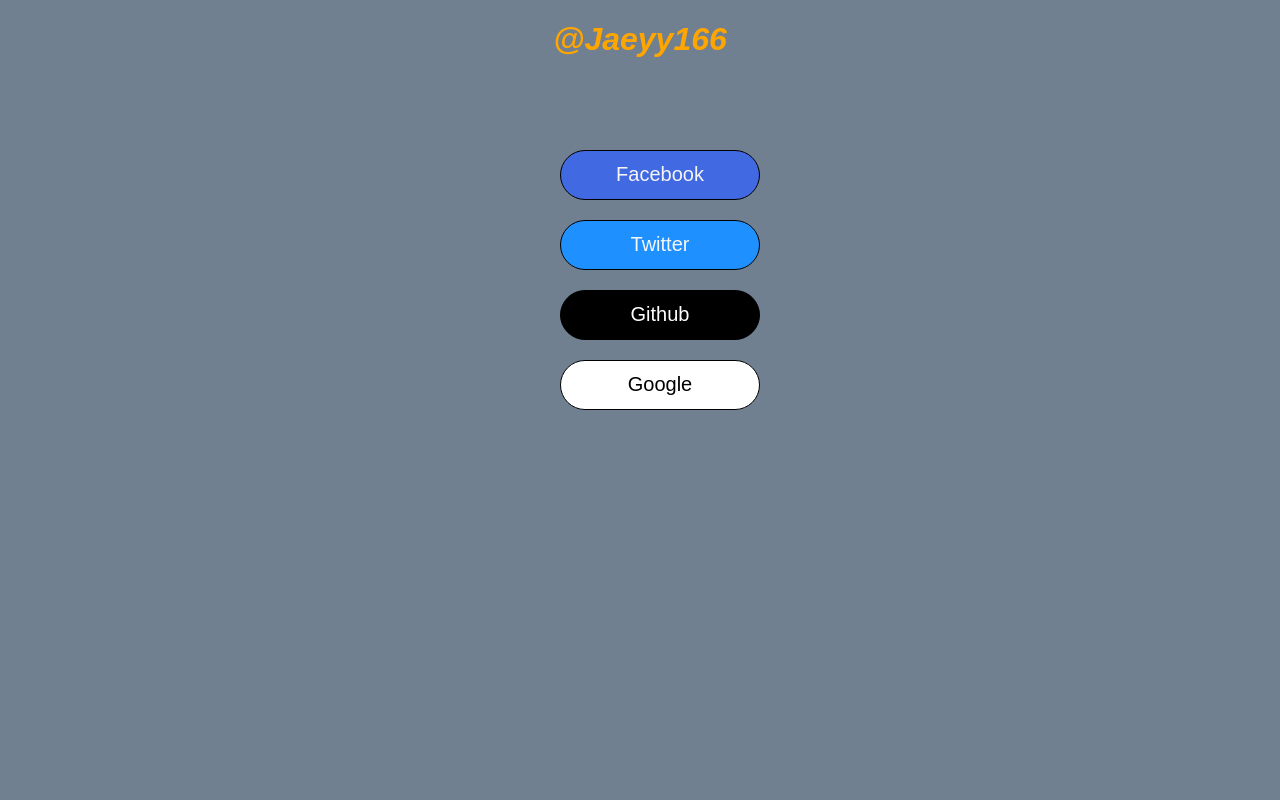
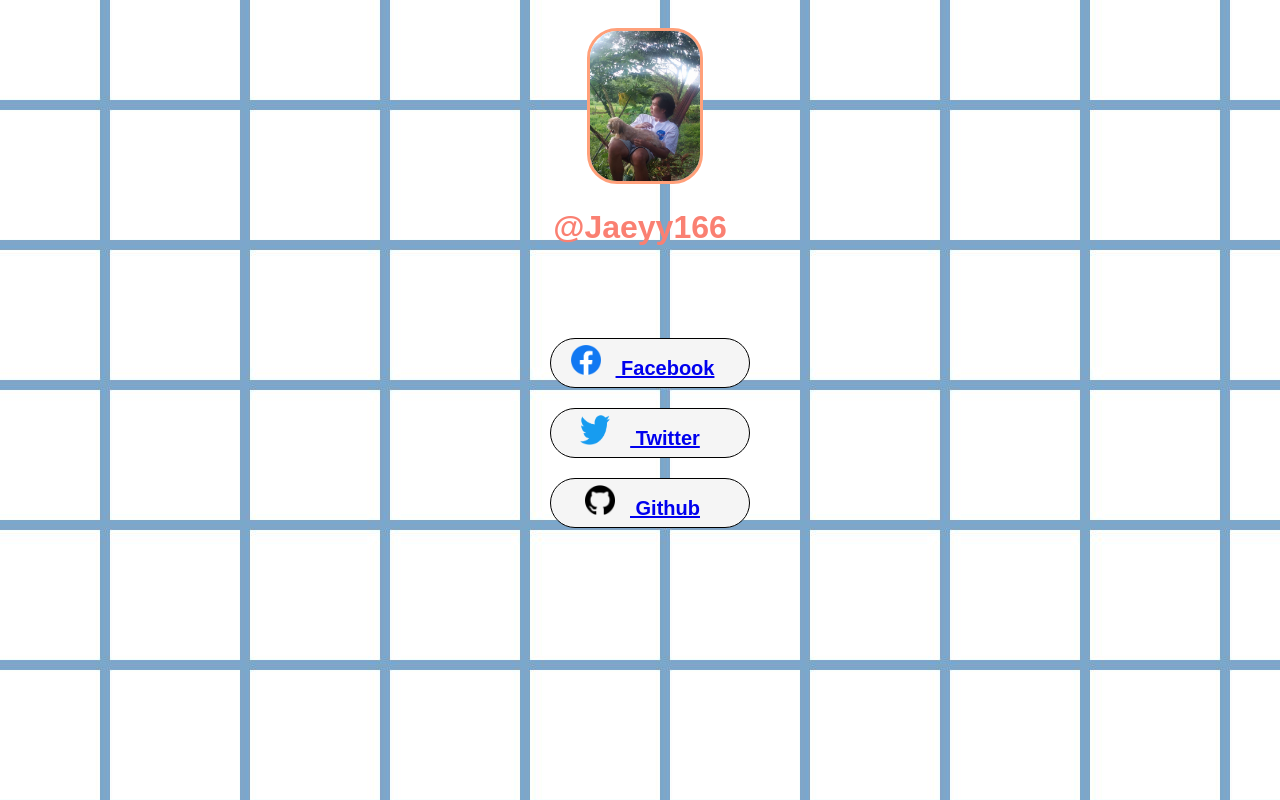
Before and after one commit to Jaeyy166/Jaey-LinkTree, a plain HTML site: page index.html in a window 1280 px wide. Drawn offline with Linux system fonts and the light colour scheme.

Commit message:
Complete html and css

```diff
--- a/index.html
+++ b/index.html
@@ -12,6 +12,7 @@
   <main>
     <div>
       <!-- insert picture here -->
+      <img src="/received_3335863343357123.jpeg" id="image">
       <h1>
         @Jaeyy166
       </h1>
@@ -19,18 +20,24 @@
     <br><br><br>
     <div>
       <ul>
-        <button id="facebook-button">
+        <button>
+          <a href="https://www.facebook.com/ojay.sevilla" >
+          <img src="/Facebook_Logo_(2019).png" height="30px" width="30px" id="facebook-logo">
           Facebook
+          </a>
         </button><br>
-        <button id="twitter-button">
+        <button>
+          <a href="https://twitter.com/@Jaeyy132">
+          <img src="/Twitter-logo.svg.png" height="30px" width="30px" id="twitter-logo">
           Twitter
+          </a>
         </button><br>
-        <button id="github-button">
+        <button>
+          <a href="https://github.com/Jaeyy166">
+          <img src="/25231.png" height="30px" width="30px" id="github-logo">
           Github
+          </a>
         </button><br>
-        <button id="google-button">
-          Google
-        </button>
       </ul>
     </div>
   </main>
--- a/style.css
+++ b/style.css
@@ -1,16 +1,17 @@
 html {
   font-family: Arial, Helvetica, sans-serif;
   text-align: center;
-  background-color: slategray;
+  background-color: wheat;
+  background-image: url(/820684.jpg);
 }
 
 h1 {
-  color: orange;
-  font-style: italic;
+  color: salmon;
+  font-style: bold;
 }
 
 button {
-  color: whitesmoke;
+  color: black;
   font-size: 20px;
   border-style: solid;
   border-width: 1px;
@@ -18,22 +19,38 @@
   width: 200px;
   margin-bottom: 20px;
   border-radius: 50px;
+  margin-right: 20px;
+  text-align: center;
+  font-weight: 600;
+  background-color: whitesmoke;
+  text-decoration: none;
+}
+button:active {
+  opacity: 80%;
 }
 
-#facebook-button {
-  background-color: royalblue;
+#image {
+  height: 150px;
+  width: 110px;
+  border-style: solid;
+  border-color: lightsalmon;
+  border-radius: 30px;
+  text-align: center;
+  margin-top: 20px;
+  margin-left: 9px;
 }
 
-#twitter-button {
-  background-color: dodgerblue;
+#facebook-logo {
+  position: relative;
+  right: 15px;
 }
 
-#github-button {
-  background-color: black;
-  color: white;
+#twitter-logo {
+  position: relative;
+  right: 20px;
 }
 
-#google-button {
-  background-color: white;
-  color: black;
+#github-logo {
+  position: relative;
+  right: 15px;
 }
```
Also changed, not shown: 25231.png (added), 820684.jpg (added), Facebook_Logo_(2019).png (added), Twitter-logo.svg.png (added), received_3335863343357123.jpeg (added).
